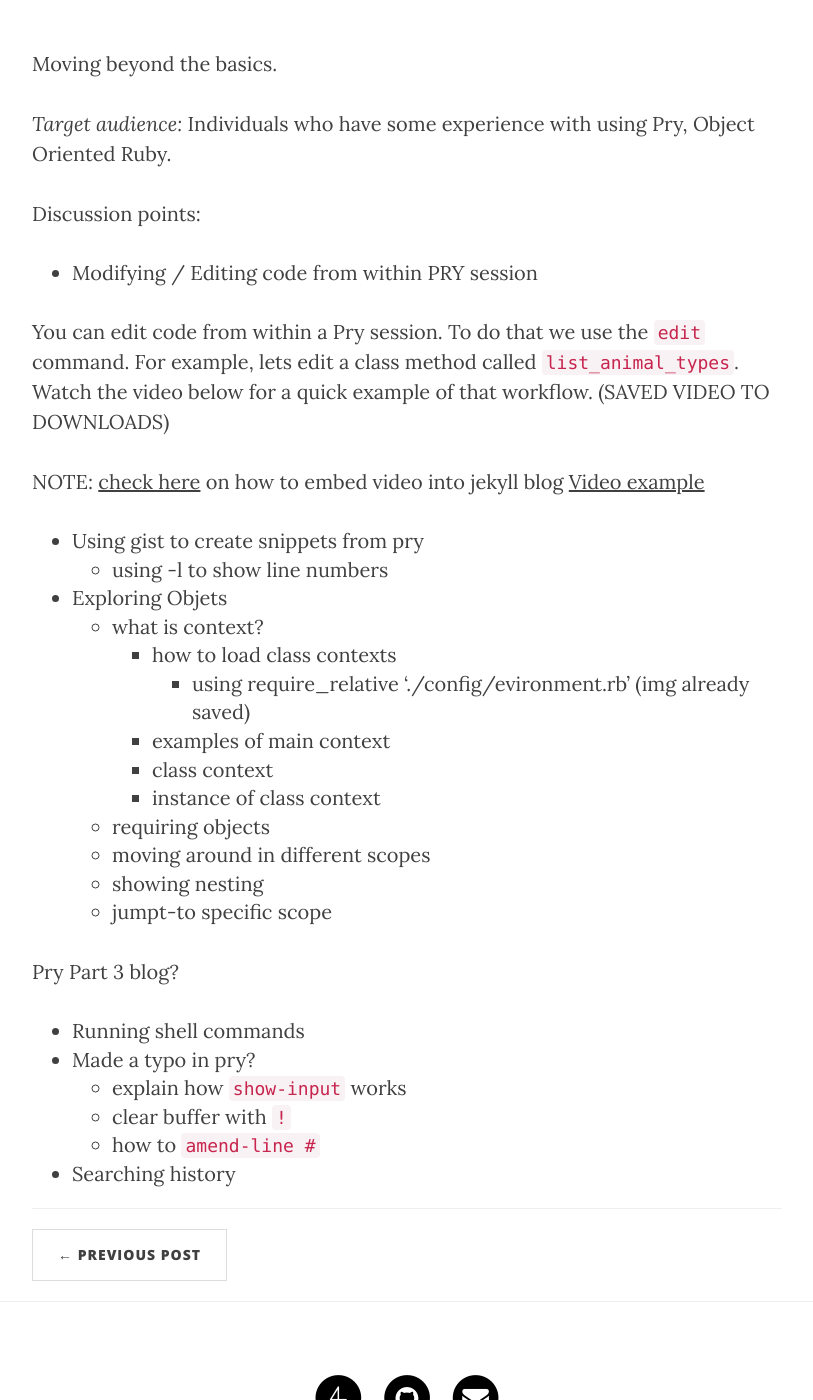
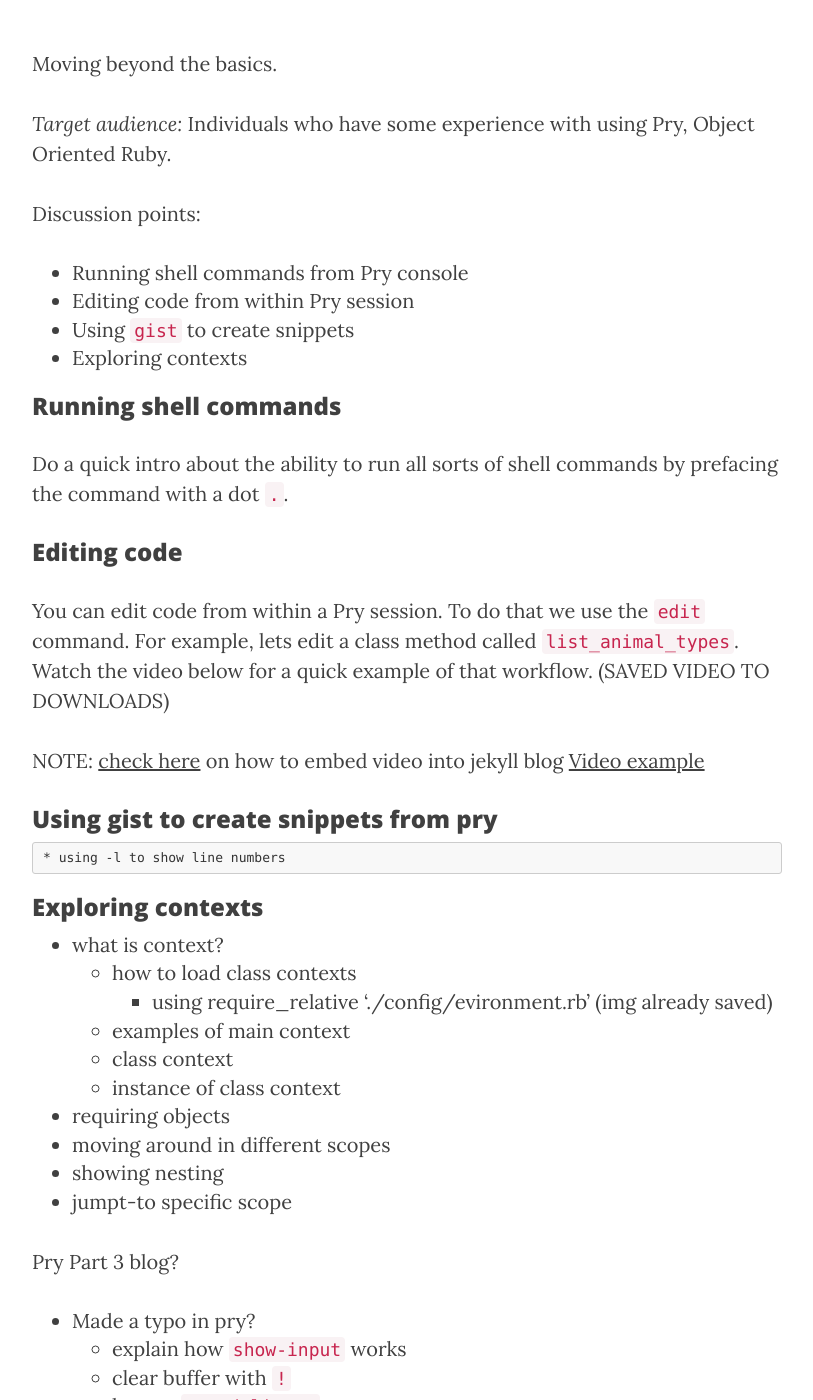
Before and after one commit to agarrharr/ozPop.github.io, a Jekyll site: the page built from _posts/2016-08-04-cozy-with-pry.md, in a window 1280 px wide and 1400 px high, scrolled down 444 px. Shown: the whole window, without its empty margins (233-1046 px from the left). Built offline with Jekyll 4.4.1, drawn with Linux system fonts in a browser that asks for light colours; nearby versions of some CDN libraries.

Commit message:
edit overall content

```diff
--- a/_posts/2016-08-04-cozy-with-pry.md
+++ b/_posts/2016-08-04-cozy-with-pry.md
@@ -12,7 +12,17 @@
 
 Discussion points:
 
-* Modifying / Editing code from within PRY session
+* Running shell commands from Pry console
+* Editing code from within Pry session
+* Using `gist` to create snippets
+* Exploring contexts
+
+### Running shell commands
+
+Do a quick intro about the ability to run all sorts of shell commands by prefacing
+the command with a dot `.`.
+
+### Editing code
 
 You can edit code from within a Pry session. To do that we use the `edit`
 command. For example, lets edit a class method called `list_animal_types`. Watch
@@ -24,27 +34,27 @@
 
 
 
-* Using gist to create snippets from pry
+### Using gist to create snippets from pry
     * using -l to show line numbers
 
 
 
-* Exploring Objets
-    * what is context?
-        * how to load class contexts
-            * using require_relative './config/evironment.rb' (img already saved)
-        * examples of main context
-        * class context
-        * instance of class context
-    * requiring objects
-    * moving around in different scopes
-    * showing nesting
-    * jumpt-to specific scope
+### Exploring contexts
+
+* what is context?
+    * how to load class contexts
+        * using require_relative './config/evironment.rb' (img already saved)
+    * examples of main context
+    * class context
+    * instance of class context
+* requiring objects
+* moving around in different scopes
+* showing nesting
+* jumpt-to specific scope
 
 
 Pry Part 3 blog?
 
-* Running shell commands
 * Made a typo in pry?
     * explain how `show-input` works
     * clear buffer with `!`
```
